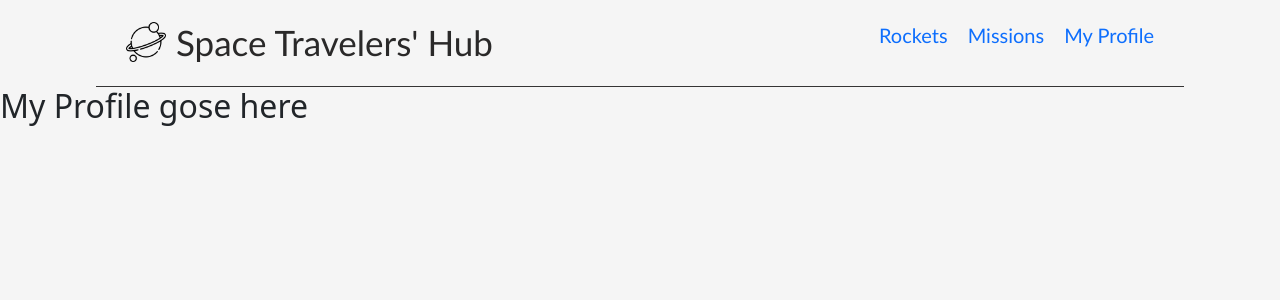
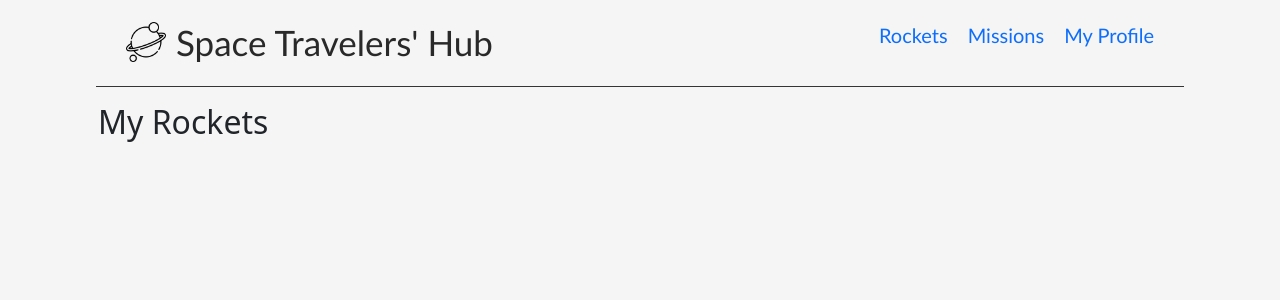
Before and after one commit to emhamza/Space-X, a React (Vite) app: page /profile in a window 1280 px wide. Shown: the top 300 px of the page. Built offline with nearby package versions, Linux system fonts and the light colour scheme.

Commit message:
Add My Profile: the rocket part

```diff
--- a/src/components/MyProfile/MyProfile.jsx
+++ b/src/components/MyProfile/MyProfile.jsx
@@ -1,9 +1,31 @@
+import { useSelector } from 'react-redux';
+import './MyProfile.scss';
+
 const MyProfile = () => {
+  const { rockets } = useSelector((store) => store.rockets);
+  console.log(rockets);
+  const reservedRockets = rockets.filter((rocket) => rocket.reserved === true);
+
+  const renderRocket = () => (
+    <table className='rocket-table'>
+      {reservedRockets.map((res) => (
+        <tr className="table-r" key={res.id}>
+          <p className='p-3'>
+            {res.rocket_name}
+          </p>
+        </tr>
+      ))}
+    </table>
+  );
+
   return (
-    <div>
-        <h2>My Profile gose here</h2>
+    <div className="container-md">
+      <div className='p-3'>
+        <h2>My Rockets</h2>
+        {reservedRockets.length > 0 && renderRocket()}
+      </div>
     </div>
-  )
-}
+  );
+};
 
 export default MyProfile;
--- /dev/null
+++ b/src/components/MyProfile/MyProfile.scss
@@ -0,0 +1,8 @@
+.rocket-table {
+  width: 50%;
+  height: 10vh;
+}
+
+.table-r {
+  border: 1px solid lightgrey;
+}
--- a/src/redux/RocketSlice/rocketsSlice.js
+++ b/src/redux/RocketSlice/rocketsSlice.js
@@ -19,7 +19,6 @@ const rocketSlice = createSlice({
     reducers: {
         reserveRocket: (state, {payload}) => {
             const newState = state.rockets.map((rocket) => {
-                console.log(payload)
                 if(rocket.id === payload){
                     return { ...rocket, reserved: true};
                 }
@@ -49,7 +48,8 @@ const rocketSlice = createSlice({
             id: info.id,
             rocket_name: info.rocket_name,
             description: info.description,
-            flickr_images: info.flickr_images[0]
+            flickr_images: info.flickr_images[0],
+            reserved: false,
       }));
       state.rockets = filterdRockets;
       });
```
